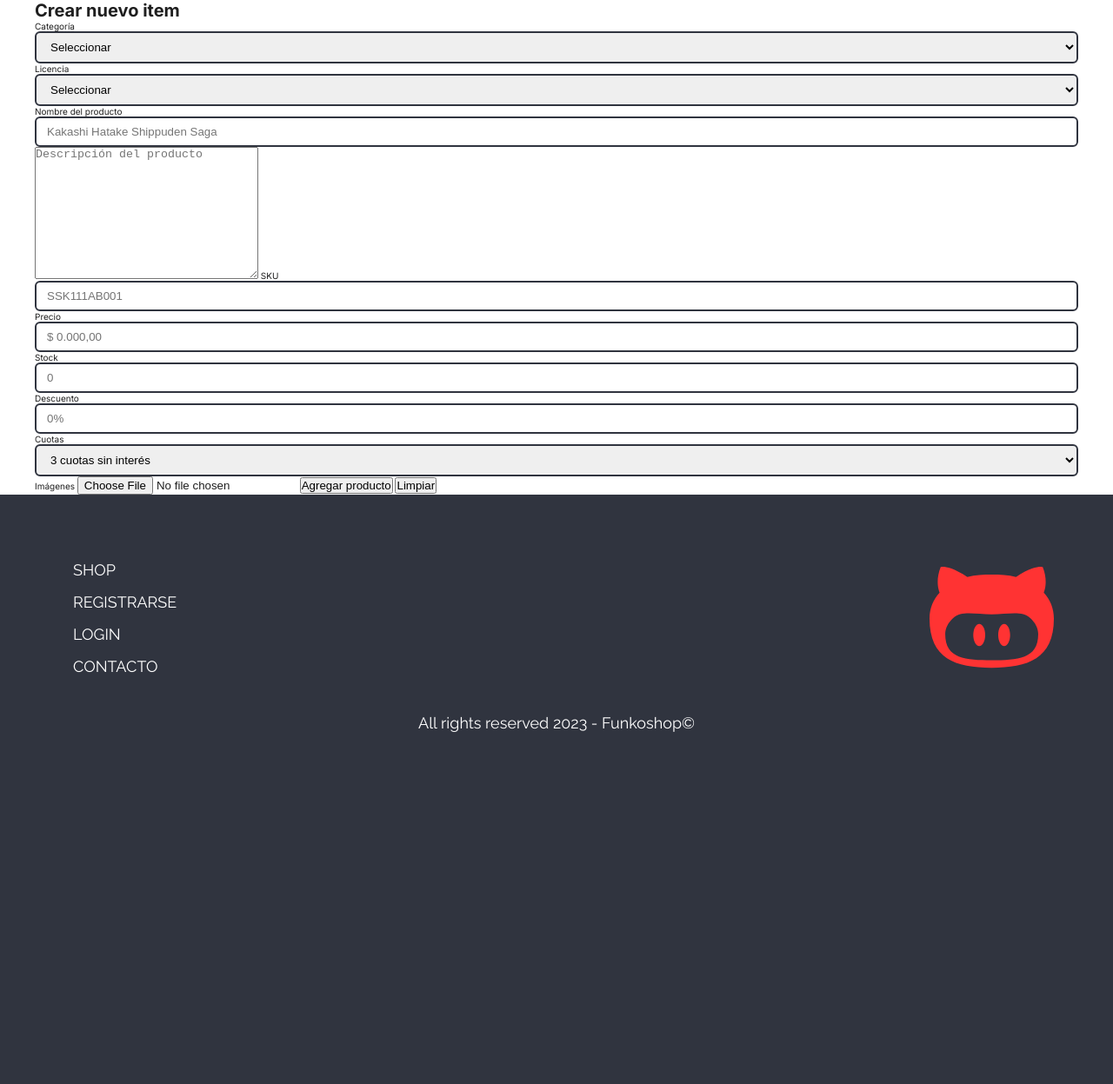
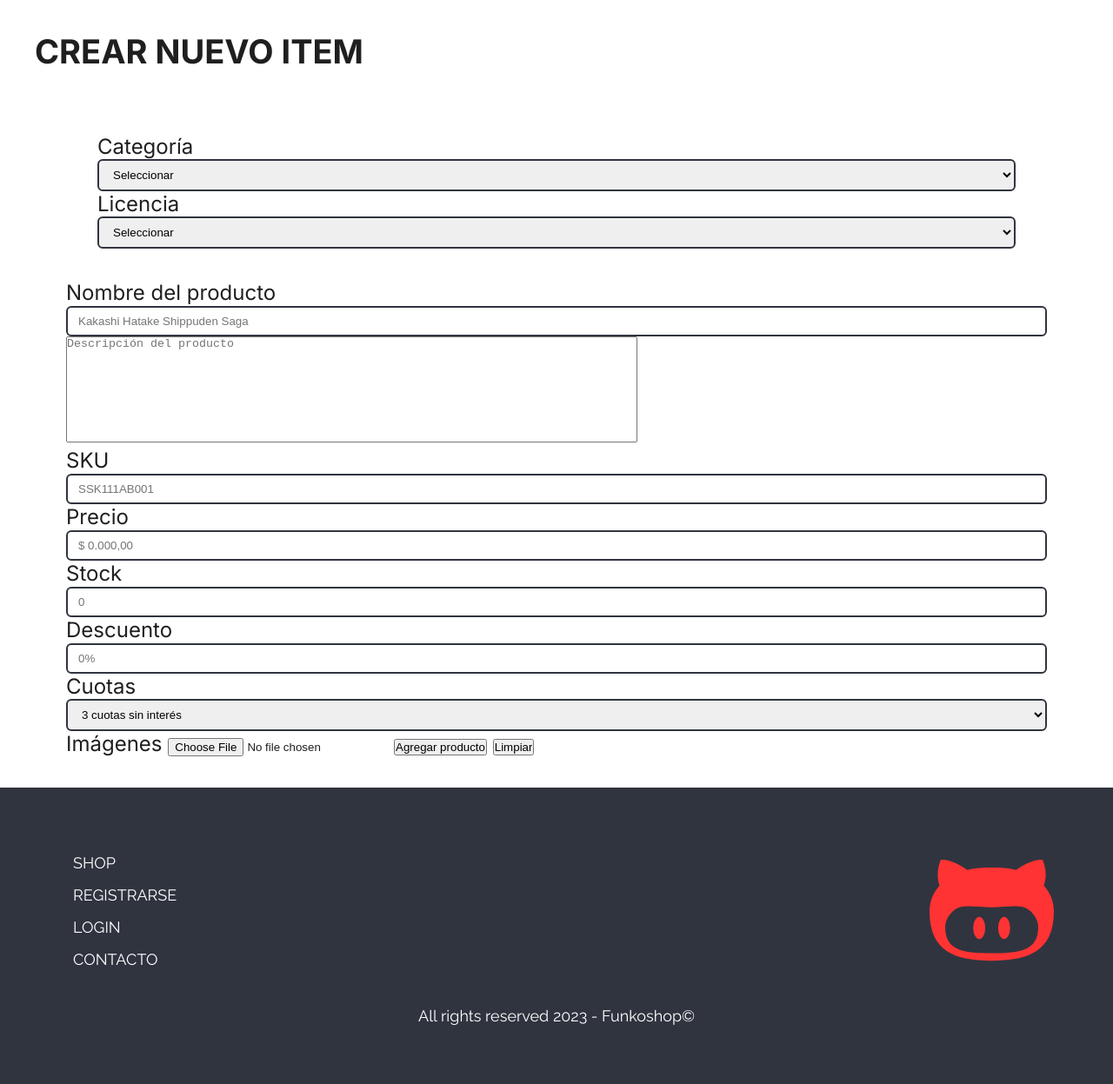
Before and after one commit to rchillida/FunkoShop, a web app: file pages/admin/create.html in a window 1280 px wide. Shown: the part 127-1374 px from the top of the page at 87% size. Before the commit the page ends 1037 px from the top, so only its background shows below. Run offline with its HTML, style and script files only (its server is not run), Linux system fonts and the light colour scheme; some libraries are stand-ins or nearby versions.

Commit message:
html create admin page

```diff
--- a/index.css
+++ b/index.css
@@ -582,6 +582,9 @@ select {
     text-align: center;
 }
 
+
+/* ADMIN PAGE */
+
 .admin__search {
     display: flex;
     align-items: center;
@@ -671,7 +674,28 @@ tr th td {
     font-size: var(--font-medium);
 }
 
+/* CREATE PAGE */
 
+#product_description {
+    resize: none;
+}
+
+.create__title {
+    font-family: var(--base-font);
+    text-transform: uppercase;
+    font-size: var(--font-jumbo);
+    margin-top: var(--spacing-36);
+}
+
+.create__content {
+    font-family: var(--base-font);
+    font-size: var(--font-large);
+    padding: var(--spacing-36);
+}
+
+.create__select {
+    padding: var(--spacing-36);
+}
 
 
 /* ANIMATIONS */
--- a/pages/admin/create.html
+++ b/pages/admin/create.html
@@ -24,6 +24,8 @@
     </header> <!--Fin de header-->
     <main class="container">
         <h1 class="create__title">Crear nuevo item</h1>
+        <section class="create__content">
+            <div class="create__select">
                 <label for="category">Categoría</label>
                 <select name="category" id="category" placeholder="Seleccionar">
                     <option value="Seleccionar" disabled selected hidden>Seleccionar</option>
@@ -38,15 +40,19 @@
                     <option value="Pokemon">Pokemon</option>
                     <option value="HarryPotter">Harry Potter</option>
                 </select>
-        <label for="product_name">Nombre del producto</label>
+            </div>
+            <label class="create__product_name" for="product_name">Nombre del producto</label>
             <input type="text" id="product_name" name="product_name" placeholder="Kakashi Hatake Shippuden Saga">
-        <textarea name="product_description" id="product_description" cols="30" rows="10" placeholder="Descripción del producto"></textarea>
+            <textarea class="create__textarea" name="product_description" id="product_description" cols="80" rows="8" placeholder="Descripción del producto"></textarea>
+            <div class="create__text">
                 <label for="sku">SKU</label>
                 <input type="text" id="sku" name="sku" placeholder="SSK111AB001">
                 <label for="price">Precio</label>
                 <input type="text" id="price" name="price" placeholder="$ 0.000,00">
                 <label for="stock">Stock</label>
                 <input type="text" id="stock" name="stock" placeholder="0">
+            </div>
+            <div>
                 <label for="discount">Descuento</label>
                 <input type="text" id="discount" name="discount" placeholder="0%">
                 <label for="promo">Cuotas</label>
```
Also changed, not shown: other parts of pages/admin/create.html (+5 -1 lines). Lines whose indentation alone changed are shown as unchanged.
